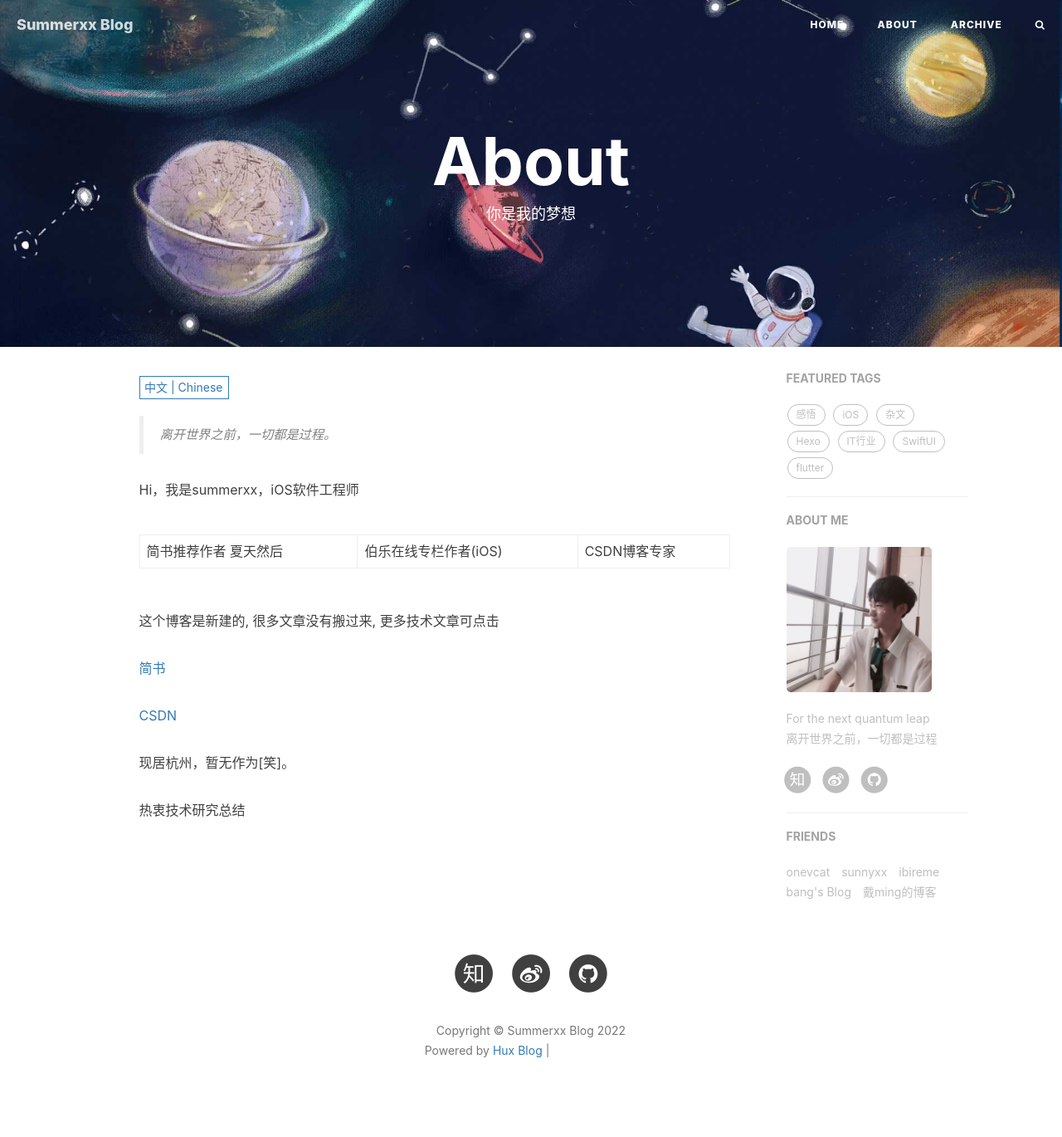
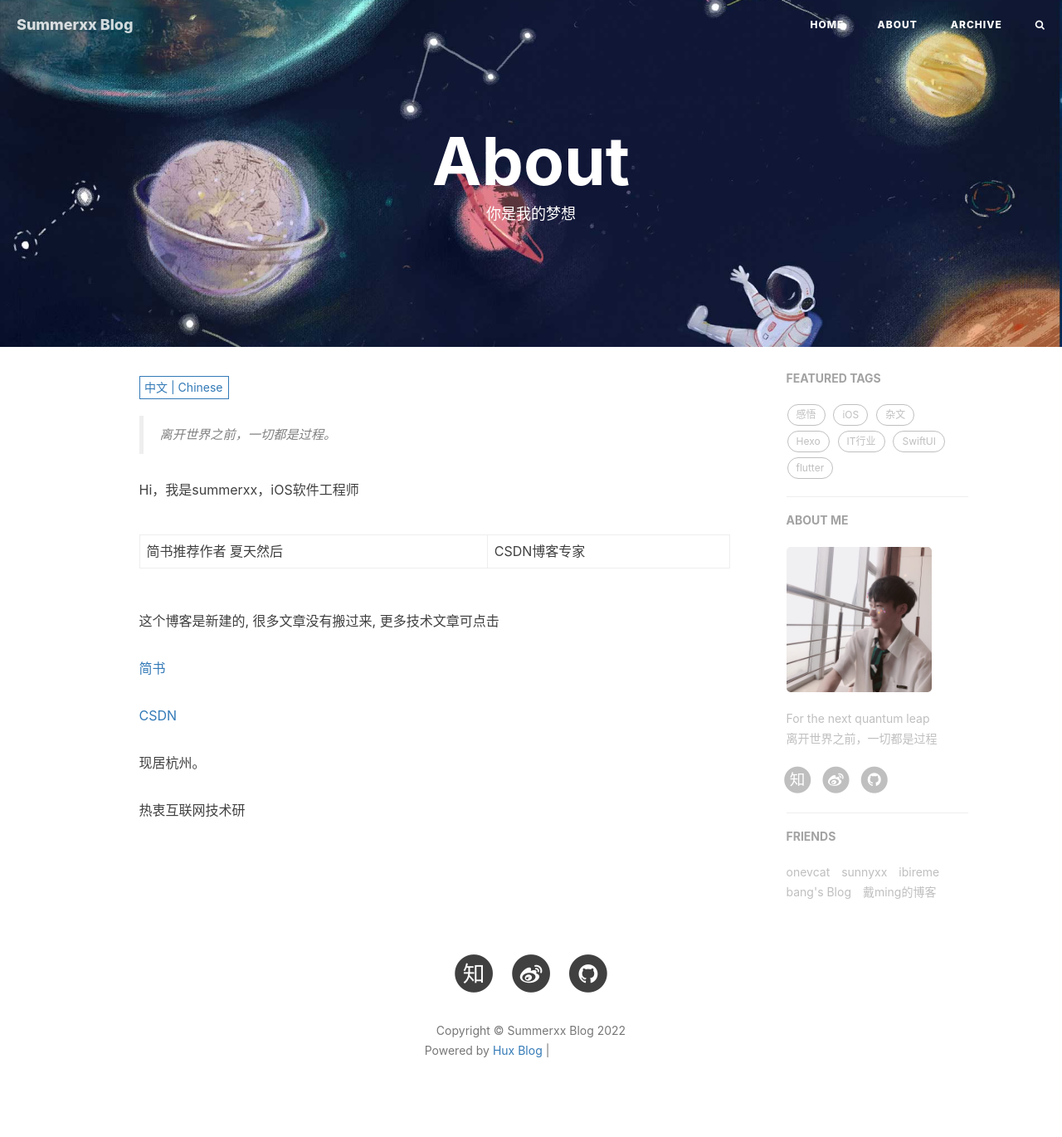
Before and after one commit to summerxx27/summerxx27.github.io, a Jekyll site: the page built from about.html, in a window 1280 px wide. Shown: the whole page at 83% size. Built offline with Jekyll 4.4.1, drawn with Linux system fonts in a browser that asks for light colours; nearby versions of some CDN libraries; comment, search, counter and statistics services are not loaded; grey boxes are pictures that could not be loaded.

Commit message:
Update zh.md

```diff
--- a/_includes/about/zh.md
+++ b/_includes/about/zh.md
@@ -2,7 +2,7 @@
 
 Hi，我是summerxx，iOS软件工程师
 
-简书推荐作者 夏天然后 | 伯乐在线专栏作者(iOS) | CSDN博客专家
+简书推荐作者 夏天然后 | CSDN博客专家
 
 这个博客是新建的, 很多文章没有搬过来, 更多技术文章可点击
 
@@ -10,6 +10,6 @@ Hi，我是summerxx，iOS软件工程师
 
 [CSDN](https://blog.csdn.net/sinat_30162391)
 
-现居杭州，暂无作为[笑]。
+现居杭州。
 
-热衷技术研究总结
+热衷互联网技术研
```
